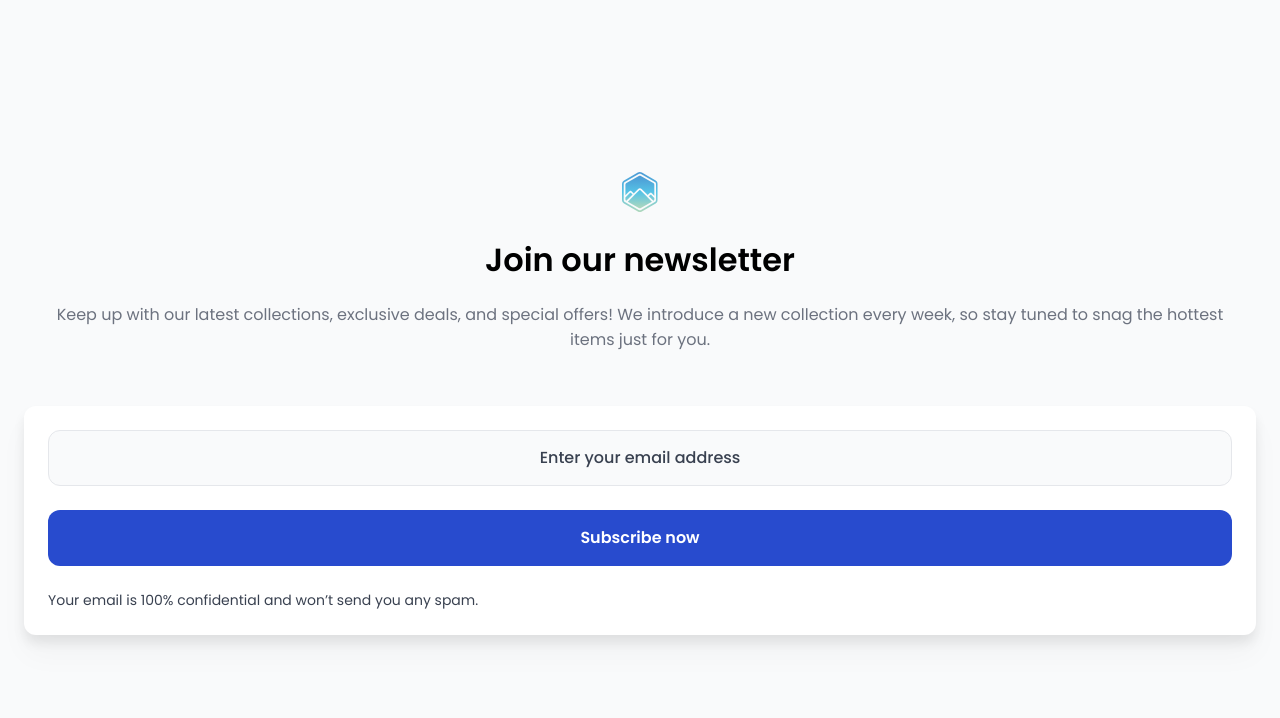
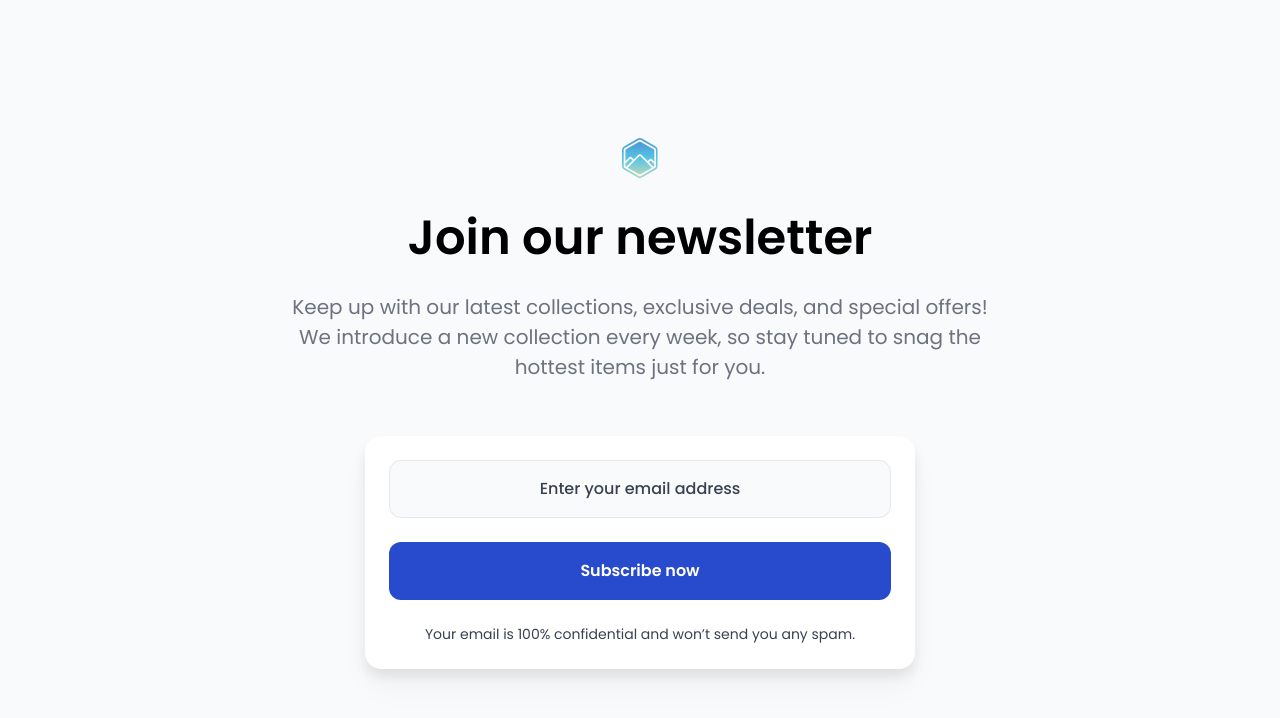
Before and after one commit to g-akca/dc-join-our-newsletter, a plain HTML site: page index.html in a window 1280 px wide. Drawn offline with Linux system fonts and the light colour scheme.

Commit message:
Add tablet responsive styles

```diff
--- a/styles.css
+++ b/styles.css
@@ -49,7 +49,7 @@ h1 {
 #form-wrapper input, #form-wrapper button {
   width: 100%;
   border-radius: 12px;
-  height: 56px;
+  height: 58px;
   font-size: 16px;
   font-family: inherit;
 }
@@ -76,3 +76,26 @@ h1 {
   border: none;
   font-weight: 600;
 }
+
+@media screen and (min-width: 768px) {
+  body {
+    font-size: 20px;
+  }
+
+  #heading-section {
+    max-width: 730px;
+  }
+
+  h1 {
+    font-size: 48px;
+  }
+
+  #form-wrapper {
+    max-width: 550px;
+    border-radius: 16px;
+  }
+
+  #form-wrapper p {
+    text-align: center;
+  }
+}
```
